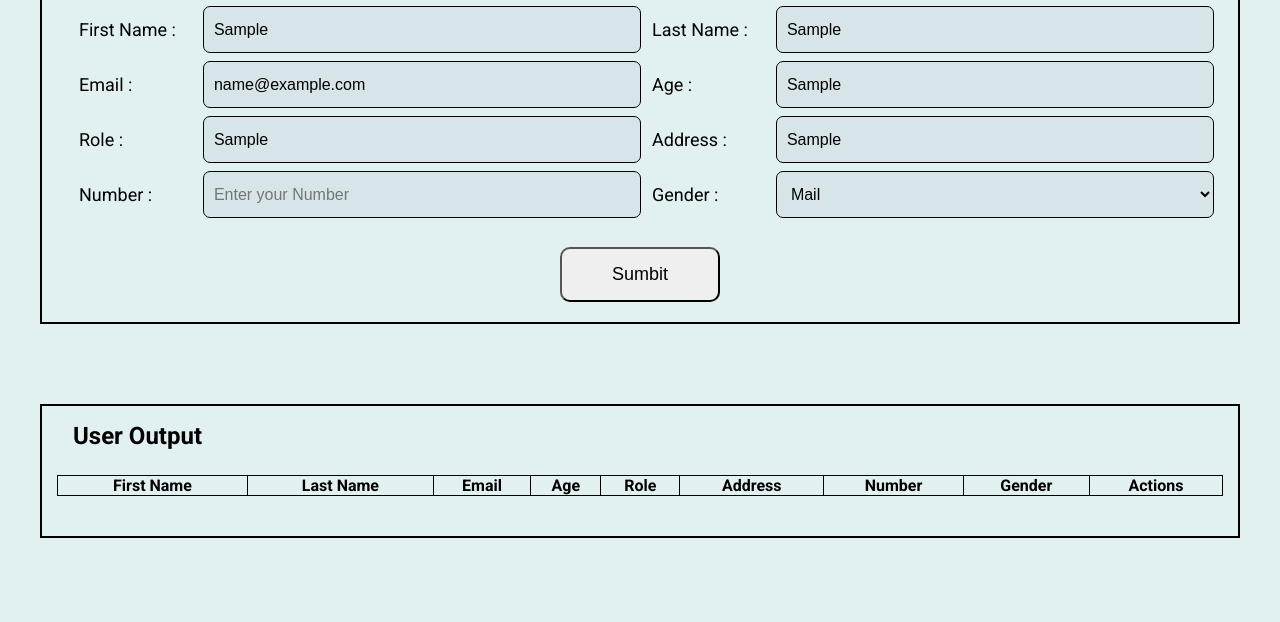
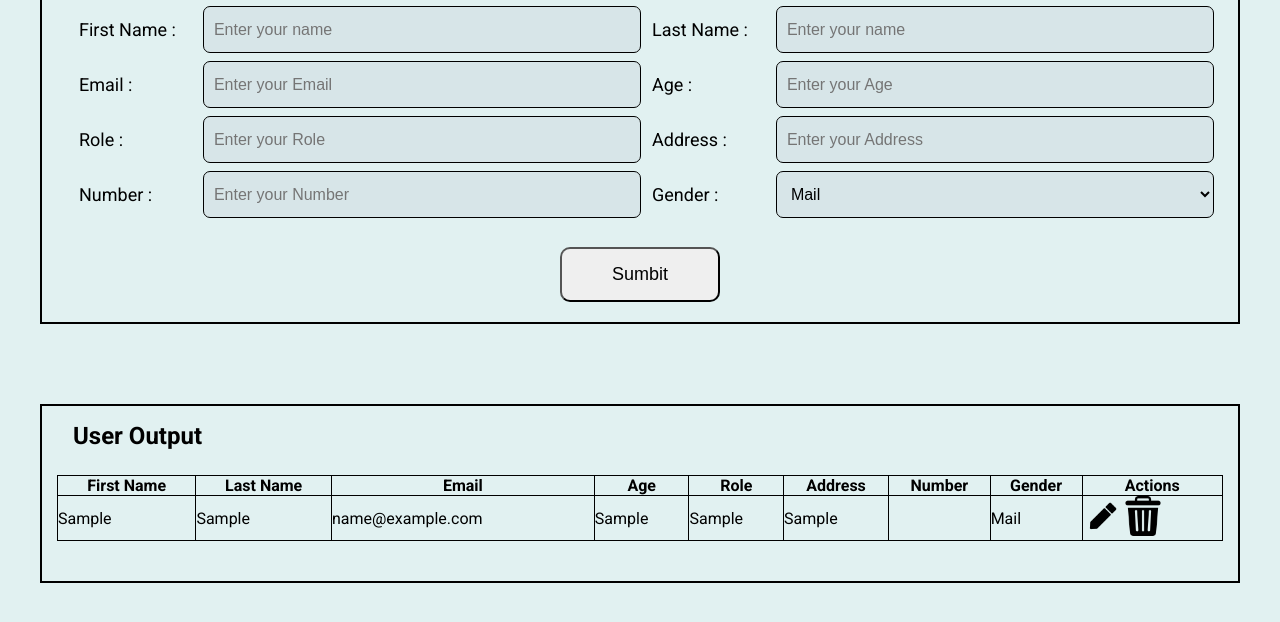
Before and after one commit to sanjay-kumar12340/pratice-js-projects, a plain HTML site: page form.html in a window 1280 px wide. Both pictures are taken after typing "Sample", "Sample", "name@example.com", "Sample", "Sample", "Sample" into the empty fields and a click on the button "Sumbit". Shown: the part 114-736 px from the top of the page. Drawn offline with Linux system fonts and the light colour scheme.

Commit message:
java scripts methods done

```diff
--- a/check.js
+++ b/check.js
@@ -7,7 +7,7 @@ let roleEle = document.getElementById("role");
 let addressEle = document.getElementById("address");
 let numberEle = document.getElementById("number");
 let genderEle = document.getElementById("gender");
-let result = document.getElementById("result");
+// let result = document.getElementById("result");
 
 // table div
 
--- a/form.js
+++ b/form.js
@@ -1,286 +1,174 @@
-// ///////perform form in js////////////use,dom
-// // console.log("komal");
-
-let firstNameEle = document.getElementById('firstname')
-let lastNameEle = document.getElementById('lastname')
-let email = document.getElementById('email')
-let age = document.getElementById('age')
-let role = document.getElementById('role')
-let address = document.getElementById('address')
-let number = document.getElementById('number')
-let gender = document.getElementById('gender')
-let tbody = document.getElementById('tbody')
+let allEle = []
+///////dom elelmens//////
+let firstNameEle = document.getElementById('firstname');
+let lastNameEle = document.getElementById('lastname');
+let emailEle = document.getElementById('email');
+let ageEle = document.getElementById('age');
+let roleEle = document.getElementById('role');
+let addressEle = document.getElementById('address');
+let numberEle = document.getElementById('number');
+let genderEle = document.getElementById('gender');
+let tbodyEle = document.getElementById('tbody')
 
 let formEle = document.getElementById('form')
-///
-formEle.addEventListener('submit' , function(e) {
-    e.preventDefault();
 
-   ////use if statement
 
-    if (firstNameEle.value.trim !== "" ) {
-        console.log(`firstname :` ,  firstNameEle.value);
 
-    } else {
-        console.log("not working");
+formEle.addEventListener("submit", (event) => {
+    event.preventDefault();
+
+    if (firstNameEle.value !== '') {
+        console.log(`firstNameEle : ${firstNameEle.value}`);
+    }
+    if (lastNameEle.value !== '') {
+        console.log(`lastNameEle : ${lastNameEle.value}`);
+    }
+    if (emailEle.value !== '') {
+        console.log(`emailEle : ${emailEle.value}`);
+    }
+    if (ageEle.value !== '') {
+        console.log(`ageEle : ${ageEle.value}`);
+    }
+    if (roleEle.value !== '') {
+        console.log(`roleEle : ${roleEle.value}`);
+
+    }
+    if (roleEle.value !== '') {
+        console.log(`addressEle : ${addressEle.valu}`);
+    }
+    if (numberEle.value !== '') {
+        console.log(`numberEle : ${numberEle.value}`);
+
+    }
+    if (genderEle.value !== '') {
+        console.log(`genderEle : ${genderEle.value}`);
     }
 
-    if (lastNameEle.value.trim !== "" ) {
-        console.log(`lastname :` ,  lastNameEle.value);
 
-    }
-    if (email.value.trim !== "" ) {
-        console.log(`email :` ,  email.value);
+    allEle.push(
+       {
+           id : allEle.length + 1,
+           firstname:firstNameEle.value,
+           lastname:lastNameEle.value,
+           email:emailEle.value,
+           age:ageEle.value,
+           role:roleEle.value,
+           address:addressEle.value,
+           number:numberEle.value,
+           gender:genderEle.value,
+       }
+    )
 
-    }
-    if (age.value.trim !== "" ) {
-        console.log(`age :` ,  age.value);
+    randerList()
 
-    }
-    if (role.value.trim !== "" ) {
-        console.log(`role :` ,  role.value);
+    formEle.reset()
+})
 
-    }
-    if (address.value.trim !== "" ) {
-        console.log(`address :` ,  address.value);
+//////rander list////
 
-    }
-    if (number.value.trim !== "" ) {
-        console.log(`number :` ,  number.value);
+function randerList(){
+    tbody.innerHTML = '';
 
-    }
-    if (gender.value.trim !==  ''){
-        console.log(`gender :` , gender.value );
 
-    }
-})
-////
-let allelement = []
-
-allelement.push(
-{
- id: allelement.length + 1,
- firstname:firstNameEle.value,
- lastname:lastNameEle.value,
- email:email.value,
- age:age.value,
- role:role.value,
- address:address.value,
- number:number.value,
- gender:gender.value,
-}
-)
-
-function randertable(table){
-    tbody.innerHTML = '' ;
-
-    table.forEach(tableFildes => {
+    allEle.forEach(tableFields => {
 
         let tr = document.createElement('tr')
 
-        let tdfirstname = document.createElement('td')
-        tdfirstname.innerHTML = tableFildes.firstname
 
-        let tdlastname = document.createElement('td')
-        tdlastname.innerHTML = tableFildes.lastname
+        let tdFirstName = document.createElement('td')
+        tdFirstName.innerHTML = tableFields.firstname;
 
-        let tdemail = document.createElement('td')
-        tdemail.innerHTML = tableFildes.email
+        let tdLastName = document.createElement('td')
+        tdLastName.innerHTML = tableFields.lastname;
 
-        let tdage = document.createElement('td')
-        tdage.innerHTML = tableFildes.age
+        let tdEmail = document.createElement('td')
+        tdEmail.innerHTML = tableFields.email;
 
-        let tdrole = document.createElement('td')
-        tdrole.innerHTML = tableFildes.role
+        let tdAge = document.createElement('td')
+        tdAge.innerHTML = tableFields.age;
 
-        let tdaddress = document.createElement('td')
-        tdaddress.innerHTML = tableFildes.address
+        let tdRole = document.createElement('td')
+        tdRole.innerHTML = tableFields.role;
 
-        let tdnumber = document.createElement('td')
-        tdnumber.innerHTML = tableFildes.number
+        let tdAddress = document.createElement('td')
+        tdAddress.innerHTML  = tableFields.address;
 
-        let tdgender = document.createElement('td')
-        tdgender.innerHTML = tableFildes.gender
-
-        let tdaction = document.createElement('td')
-
-        let editbtn = document.createElement('img')
-
-        ///editbtn.innerHTML = 'edit'////
-        editbtn.src = '/pencil.png';
-        editbtn.classList = 'edit'
-        editbtn.setAttribute = ('data-id' , tableFildes.id);
-        editbtn.onclick = () => edittablefild(tableFildes.id)
+        let tdNumber = document.createElement('td')
+        tdNumber.innerHTML  = tableFields.number;
 
 
-        let dletebtn = document.createElement('img')
+        let tdGender = document.createElement('td')
+        tdGender.innerHTML  = tableFields.gender;
 
-        ///dletebtn.innerHTML = 'dlete'////
-        dletebtn.src = '/bin.png';
-        dletebtn.classList = 'dlete'
-        dletebtn.setAttribute = ('data-id' , tableFildes.id);
-        dletebtn.onclick = () => dletetablefild(tableFildes.id)
+        let tdActions = document.createElement('td')
+
+                // editBtn.innerHTML = "Edit"
+        let editBtn = document.createElement("img")
+        editBtn.src = "/pencil.png";
+        editBtn.classList = "edit"
+        editBtn.setAttribute = ("data-id", tableFields.id);
+        editBtn.onclick = () => editTableFild(tableFields.id);
 
 
 
-        tbody.appendchild(tr)
-        tr.appendChild(tdfirstname)
-        tr.appendChild(tdlastname)
-        tr.appendChild(tdemail)
-        tr.appendChild(tdage)
-        tr.appendChild(tdrole)
-        tr.appendChild(tdaddress)
-        tr.appendChild(tdnumber)
-        tr.appendChild(tdgender)
-        tdaction.appendChild(editbtn)
-        tdaction.appendChild(dletebtn)
+                // dleteBtn.innerHTML = "delete"
+        let dletebtn = document.createElement('img')
+        dletebtn.src = '/bin.png';
+        dletebtn.classList = 'dlete';
+        dletebtn.setAttribute = ("data-id" , tableFields.id);
+        dletebtn.onclick = () => deleteTableFild(tableFields.id)  ;
 
-    });
+       tbody.appendChild(tr);
+       tr.appendChild(tdFirstName);
+       tr.appendChild(tdLastName);
+       tr.appendChild(tdEmail);
+       tr.appendChild(tdAge);
+       tr.appendChild(tdRole);
+       tr.appendChild(tdAddress);
+       tr.appendChild(tdNumber);
+       tr.appendChild(tdGender);
+       tr.appendChild(tdActions)
+       tdActions.appendChild(editBtn);
+       tdActions.appendChild(dletebtn)
+ });
 
-    localStorage.setItem('allelement', JSON.stringify(allelement)) || [] ;
 
-}
-let exsistuser = localStorage.getItem('allelement')
-if (exsistuser) {
-    allelement = JSON.parse(exsistuser);
-    randertable(allelement);
+ // Function to edit data
+function editData(id) {
+    const data = allEle.find(item => item.id === id);
 
+    firstNameEle.value = data.firstname;
+    lastNameEle.value = data.lastname;
+    emailEle.value = data.email;
+    ageEle.value = data.age;
+    roleEle.value = data.role;
+    addressEle.value = data.address;
+    numberEle.value = data.number;
+    genderEle.value = data.gender;
+
+    // Update the form's submit event to update data
+    formEle.onsubmit = (event) => {
+        event.preventDefault();
+
+        // Update the existing data in the array
+        data.firstname = firstNameEle.value.trim();
+        data.lastname = lastNameEle.value.trim();
+        data.email = emailEle.value.trim();
+        data.age = ageEle.value.trim();
+        data.role = roleEle.value.trim();
+        data.address = addressEle.value.trim();
+        data.number = numberEle.value.trim();
+        data.gender = genderEle.value.trim();
+
+
+        // Reset submit handler to add new data
+        formEle.onsubmit = (event) => {
+            event.preventDefault();
+            addData();
+        };
+    };
 }
 
 
-// // Selecting the necessary DOM elements
-// let firstNameEle = document.getElementById('firstname');
-// let lastNameEle = document.getElementById('lastname');
-// let email = document.getElementById('email');
-// let age = document.getElementById('age');
-// let role = document.getElementById('role');
-// let address = document.getElementById('address');
-// let number = document.getElementById('number');
-// let gender = document.getElementById('gender');
-// let tbody = document.getElementById('tbody');
-// let formEle = document.getElementById('form');
-
-// // Initialize the allelement array
-// let allelement = JSON.parse(localStorage.getItem('allelement')) || [];
-
-// // Function to render the table
-// function randertable(table) {
-//     tbody.innerHTML = ''; // Clear the existing table
-
-//     table.forEach(tableFildes => {
-//         let tr = document.createElement('tr');
-
-//         // Create table cells for each field
-//         let tdfirstname = document.createElement('td');
-//         tdfirstname.innerHTML = tableFildes.firstname;
-
-//         let tdlastname = document.createElement('td');
-//         tdlastname.innerHTML = tableFildes.lastname;
-
-//         let tdemail = document.createElement('td');
-//         tdemail.innerHTML = tableFildes.email;
-
-//         let tdage = document.createElement('td');
-//         tdage.innerHTML = tableFildes.age;
-
-//         let tdrole = document.createElement('td');
-//         tdrole.innerHTML = tableFildes.role;
-
-//         let tdaddress = document.createElement('td');
-//         tdaddress.innerHTML = tableFildes.address;
-
-//         let tdnumber = document.createElement('td');
-//         tdnumber.innerHTML = tableFildes.number;
-
-//         let tdgender = document.createElement('td');
-//         tdgender.innerHTML = tableFildes.gender;
-
-//         let tdaction = document.createElement('td');
-
-//         // Create edit button
-//         let editbtn = document.createElement('img');
-//         editbtn.src = '/pencil.png';
-//         editbtn.classList = 'edit';
-//         editbtn.setAttribute('data-id', tableFildes.id);
-//         editbtn.onclick = () => edittablefild(tableFildes.id);
-
-//         // Create delete button
-//         let dletebtn = document.createElement('img');
-//         dletebtn.src = '/bin.png';
-//         dletebtn.classList = 'dlete';
-//         dletebtn.setAttribute('data-id', tableFildes.id);
-//         dletebtn.onclick = () => dletetablefild(tableFildes.id);
-
-//         // Append the elements to the table row
-//         tdaction.appendChild(editbtn);
-//         tdaction.appendChild(dletebtn);
-
-//         tr.appendChild(tdfirstname);
-//         tr.appendChild(tdlastname);
-//         tr.appendChild(tdemail);
-//         tr.appendChild(tdage);
-//         tr.appendChild(tdrole);
-//         tr.appendChild(tdaddress);
-//         tr.appendChild(tdnumber);
-//         tr.appendChild(tdgender);
-//         tr.appendChild(tdaction);
-
-//         tbody.appendChild(tr);
-//     });
-
-//     // Save to localStorage
-//     localStorage.setItem('allelement', JSON.stringify(allelement));
-// }
-
-// // Function to handle form submission
-// formEle.addEventListener('submit', function (e) {
-//     e.preventDefault(); // Prevent form submission
-
-//     // Validate and push form data into allelement array
-//     if (firstNameEle.value.trim() !== "") {
-//         let newElement = {
-//             id: allelement.length + 1,
-//             firstname: firstNameEle.value,
-//             lastname: lastNameEle.value,
-//             email: email.value,
-//             age: age.value,
-//             role: role.value,
-//             address: address.value,
-//             number: number.value,
-//             gender: gender.value,
-//         };
-
-//         allelement.push(newElement);
-//         randertable(allelement); // Re-render the table
-//     } else {
-//         console.log("First name is required.");
-//     }
-
-//     // Reset the form fields after submission
-//     formEle.reset();
-// });
-
-// // Functions for editing and deleting records
-// function edittablefild(id) {
-//     const record = allelement.find(item => item.id === id);
-//     if (record) {
-//         // Populate form with selected record data for editing
-//         firstNameEle.value = record.firstname;
-//         lastNameEle.value = record.lastname;
-//         email.value = record.email;
-//         age.value = record.age;
-//         role.value = record.role;
-//         address.value = record.address;
-//         number.value = record.number;
-//         gender.value = record.gender;
-//     }
-// }
-
-// function dletetablefild(id) {
-//     // Remove record from allelement array
-//     allelement = allelement.filter(item => item.id !== id);
-//     randertable(allelement); // Re-render the table after deletion
-// }
-
-// // Initial rendering of table if there's existing data in localStorage
-// randertable(allelement);
+    localStorage.setItem('allEle', JSON.stringify(allEle));
+}
```
Also changed, not shown: form.html (+3 -2 lines).
